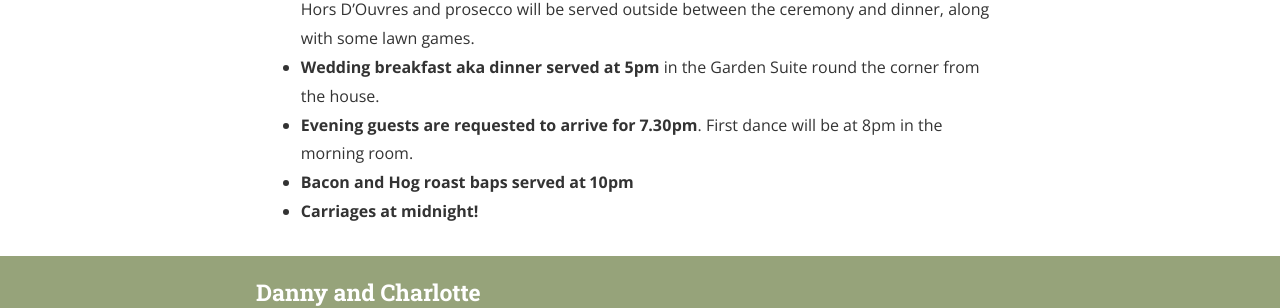
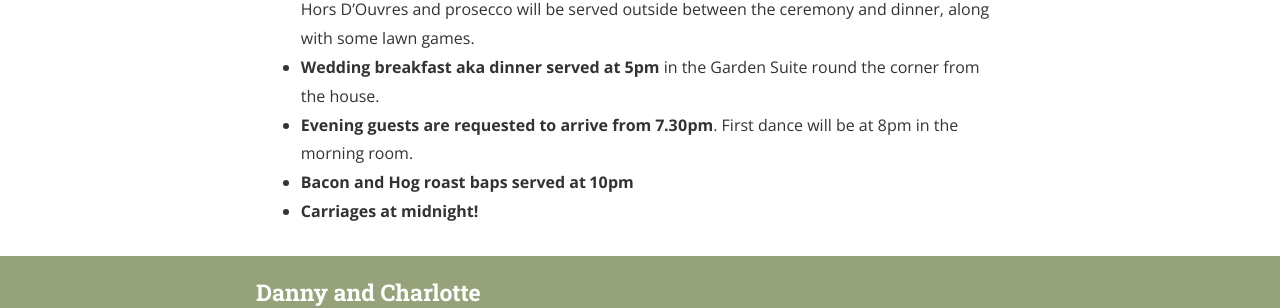
Before and after one commit to dannybrown/dannyandcharlotte.com, a Jekyll site: the page built from order-of-service.md, in a window 1280 px wide and 1356 px high. Shown: the part 773-1081 px from the top of the window. Built offline with Jekyll 4.4.1, drawn with Linux system fonts in a browser that asks for light colours; nearby versions of some CDN libraries.

Commit message:
oos update

```diff
--- a/order-of-service.md
+++ b/order-of-service.md
@@ -10,6 +10,6 @@ main_nav: true
 - **Ceremony at 3pm** in the main saloon.
 - **Group photos from 3.30pm to 4pm**. We hope to get at least one group photo with all guests! Hors D'Ouvres and prosecco will be served outside between the ceremony and dinner, along with some lawn games.
 - **Wedding breakfast aka dinner served at 5pm** in the Garden Suite round the corner from the house.
-- **Evening guests are requested to arrive for 7.30pm**. First dance will be at 8pm in the morning room.
+- **Evening guests are requested to arrive from 7.30pm**. First dance will be at 8pm in the morning room.
 - **Bacon and Hog roast baps served at 10pm**
 - **Carriages at midnight!**
```
